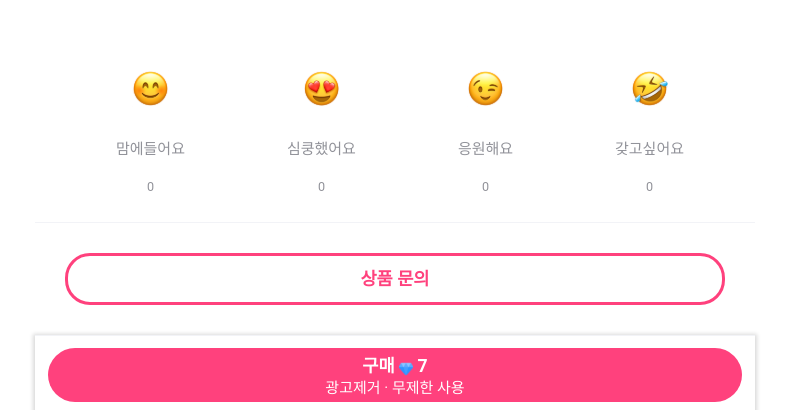
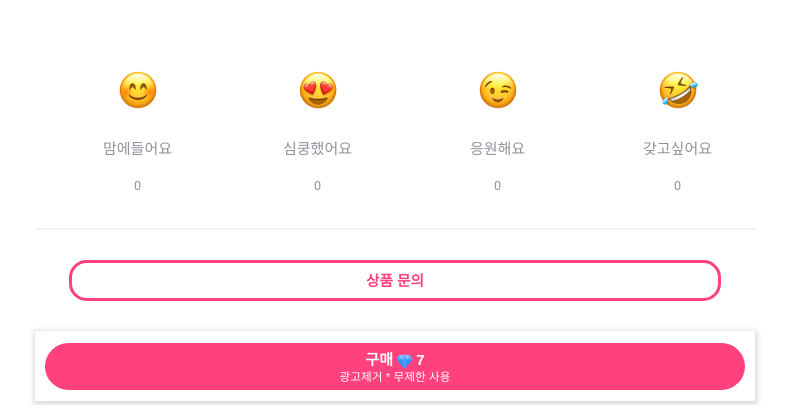
Before and after one commit to maketheworldwise/play-keyboard-react-bitbyte, a React (Create React App) app: page /detail/1 in a window 1280 px wide. Shown: the part 395-805 px from the top of the page, without its empty margins (245-1035 px from the left). Built offline with nearby package versions, Linux system fonts and the light colour scheme; no server answers; a web font is replaced by a local one.

Commit message:
Fix: 버그 수정(스타일)

```diff
--- a/src/Components/DetailFooter/DetailButton.js
+++ b/src/Components/DetailFooter/DetailButton.js
@@ -29,16 +29,13 @@ const DetailButton = () => {
 
 const StyledButton = styled.div`
   .button_container {
-    margin: 0 auto;
-    min-width: 15.5em; // 248px
-
     .line {
       width: 100%;
       border: 0.0625em solid #f2f3f7; // 1px
     }
 
     .inquiry_container {
-      padding: 0 0.625em; // 0 10px
+      padding: 0 0.313em; // 0 5px
       margin: 1.5em 1.375em; // 24px 22px
 
       .inquiry_btn {
@@ -46,18 +43,17 @@ const StyledButton = styled.div`
         display: flex;
         justify-content: center;
         align-items: center;
-        max-width: 40.625em; // 650px
-        margin: 0 auto;
-        height: 2.5em; // 40px
+        padding: 0.5em 0; // 8px 0
         border: 0.25em solid #ff417d; // 4px
-        border-radius: 1.25em; // 20px
+        border-radius: 1.313em; // 21px
         background-color: #ffffff;
 
         .inquiry_text {
           width: 100%;
           color: #ff417d;
-          font-size: 0.875em; // 14px
+          font-size: 1.1em; // 17px
           font-weight: 700;
+          line-height: 1.5em; // 24px
         }
       }
     }
@@ -67,28 +63,28 @@ const StyledButton = styled.div`
       display: flex;
       justify-content: center;
       align-items: center;
+      padding: 0.56em 0; // 9px 0
       border: none;
-      box-shadow: 0em -0.0625em 0.00625em 0.0625em rgba(0, 0, 0, 0.15); // 0px -1px 0.1px 1px
+      box-shadow: 0em 0.063em 0.25em 0.125em rgba(0, 0, 0, 0.15); // 0px 1px 4px 2px
 
       .purchase_btn {
         width: 100%;
-        max-width: 40.625em; // 650px
-        margin: 0.5625em auto;
-        height: 2.875em; // 46px
         border: none;
-        border-radius: 1.875em; // 30px
+        border-radius: 1.88em; // 30px
         background-color: #ff417d;
+        margin: 0 0.75em; // 0 12px
+        padding: 0.438em 0; // 7px 0
 
         .purchase_mainbox {
           span {
             color: #ffffff;
-            font-size: 0.875em; // 14px
+            font-size: 1.125em; // 18px
             font-weight: 700;
           }
 
           img {
-            width: 0.875em; // 14px
-            height: 0.875em; // 14px
+            width: 1.125em; // 18px
+            height: 1.125em; // 18px
             margin: 0 0.3125em; // 0 5px
             vertical-align: middle;
           }
@@ -96,8 +92,10 @@ const StyledButton = styled.div`
 
         .purchase_subtext {
           color: rgba(255, 255, 255, 1);
-          font-size: 0.75em; // 12px
+          font-size: 0.875em; // 14px
           font-weight: 400;
+          line-height: 1.13em; // 18px
+          margin-top: 2px;
         }
       }
     }
--- a/src/Components/DetailFooter/DetailEmoji.js
+++ b/src/Components/DetailFooter/DetailEmoji.js
@@ -209,7 +209,7 @@ const StyledDetailEmoji = styled.div`
 
       .emoji_img {
         width: 2em;
-        margin-bottom: 0.5em; // 8px
+        margin-bottom: 1.5em; // 8px
       }
 
       .emoji_primary {
@@ -222,13 +222,17 @@ const StyledDetailEmoji = styled.div`
 
       .emoji_text {
         display: block;
-        font-size: 0.875em; // 14px
-        margin-bottom: 0.3125em; // 5px
+        font-size: 0.75em; // 12px
+        font-weight: 400;
+        line-height: 1.13em; // 18px
+        margin-bottom: 1.5em; // 8px
       }
 
       .emoji_number {
         display: block;
-        font-size: 0.625em; // 10px
+        font-size: 0.63em; // 10px
+        font-weight: 400;
+        line-height: 0.88em; // 14px
         margin-bottom: 1.125em; // 18px
       }
     }
--- a/src/Pages/Detail/Detail.js
+++ b/src/Pages/Detail/Detail.js
@@ -28,10 +28,11 @@ function Detail() {
         {/* <EmoticonList data={data} /> */}
         {/* <DetailEmoji /> */}
       </div>
-      {/* <DetailButton /> */}
       <div className={styles.detail_container_bottom}>
-        <EmoticonReviews />
-        <EmoticonFeatures />
+        <DetailEmoji />
+        <DetailButton />
+        {/* <EmoticonReviews />
+        <EmoticonFeatures /> */}
       </div>
     </>
   );
```
